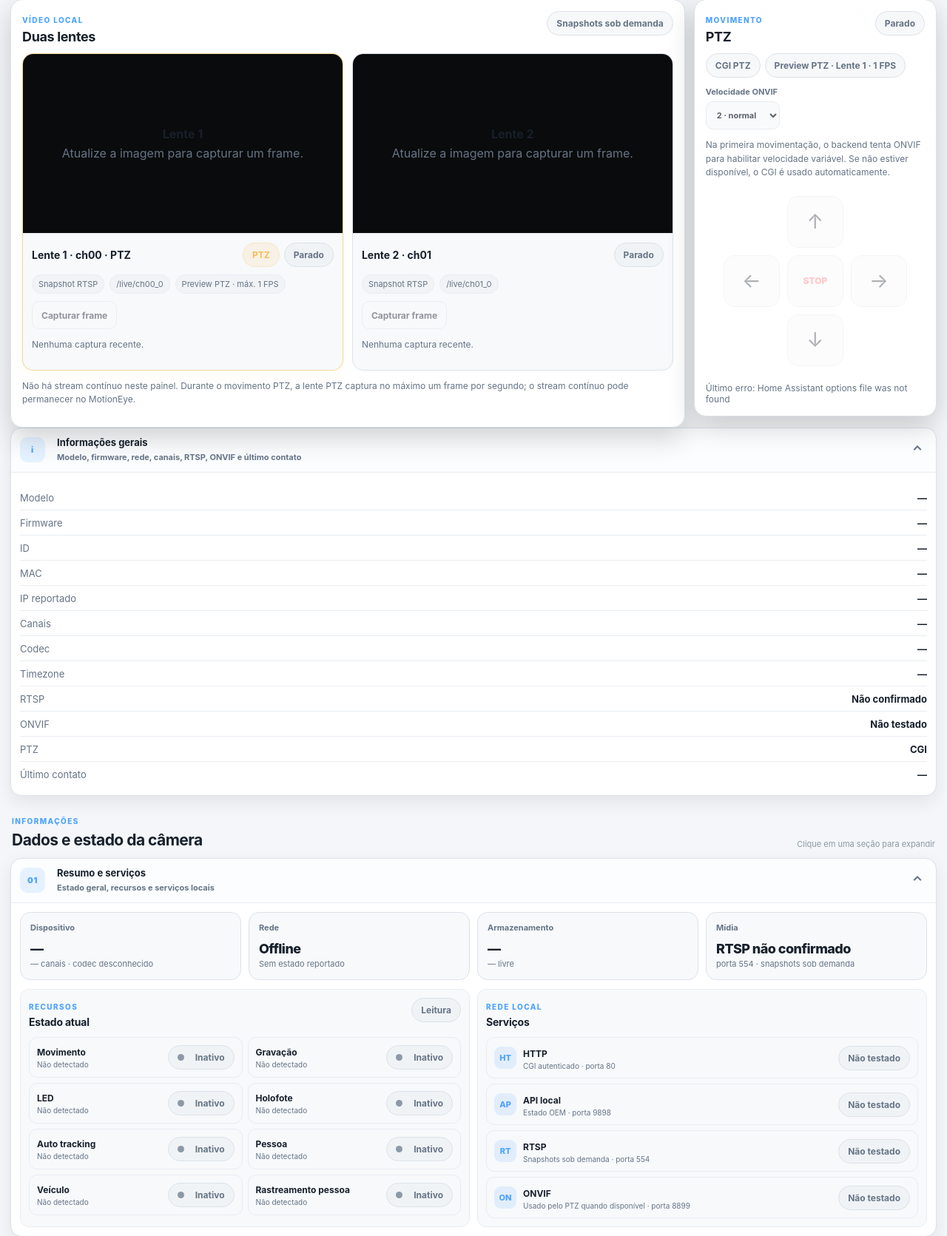
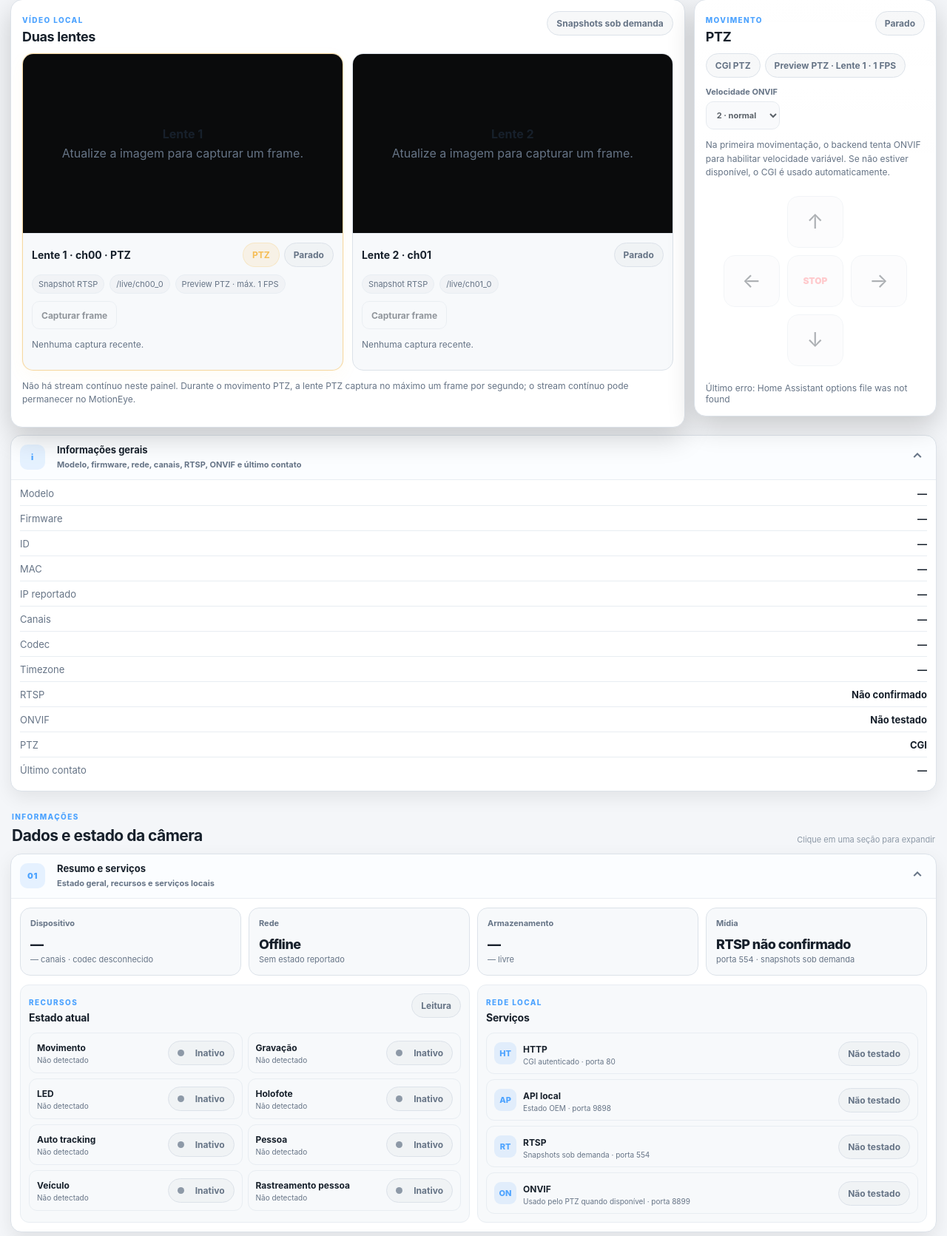
Before and after one commit to lucaslucian/ha-jooan-ptz, a Flask app: page / in a window 1280 px wide, after a click that opens the changed part. Shown: the part 201-1872 px from the top of the page at 74% size. Run offline with Flask 3, Linux system fonts and the light colour scheme.

Commit message:
Style collapsible general information

```diff
--- a/jooan_ptz/app/static/app.css
+++ b/jooan_ptz/app/static/app.css
@@ -127,7 +127,6 @@ button:focus-visible,select:focus-visible,summary:focus-visible{outline:2px soli
 .control-dashboard>.card{margin-bottom:0}
 .feeds-card{min-width:0}
 .ptz-card{min-width:0}
-.camera-info-card{grid-column:1/-1}
 .dual-feed-grid{display:grid;grid-template-columns:repeat(2,minmax(0,1fr));gap:12px}
 .feed-tile{
   min-width:0;border:1px solid var(--border);border-radius:15px;overflow:hidden;background:var(--panel-2);
@@ -169,11 +168,9 @@ button:focus-visible,select:focus-visible,summary:focus-visible{outline:2px soli
 .ptz-button.stop{font-size:12px;font-weight:900;color:var(--danger)}
 .command-state{min-height:20px;color:var(--muted);font-size:12px;margin-bottom:0}
 .info-list{display:grid;gap:9px;margin-top:14px}
-.camera-info-card .info-list{margin-top:0}
 .info-row{display:flex;justify-content:space-between;gap:18px;border-bottom:1px solid var(--border-soft);padding-bottom:8px;font-size:13px}
 .info-row:last-child{border-bottom:0}
 .info-row span{color:var(--muted)}
-.camera-info-card .info-row strong{max-width:62%;text-align:right;overflow-wrap:anywhere}
 .storage-hero{display:flex;align-items:end;justify-content:space-between;gap:12px;margin:6px 0 16px}
 .storage-hero .big{font-size:34px;font-weight:900;letter-spacing:-.04em}
 .progress{height:9px;border-radius:999px;background:var(--panel-3);overflow:hidden}
@@ -217,6 +214,10 @@ code{font-family:ui-monospace,SFMono-Regular,Menlo,Consolas,monospace;color:#b8d
 .primary-control-section .control-dashboard>.card{
   box-shadow:0 14px 36px rgba(0,0,0,.18)
 }
+.camera-info-collapse{margin-top:10px}
+.camera-info-collapse .accordion-body{padding-top:10px}
+.camera-info-collapse .info-list{margin-top:0}
+.camera-info-collapse .info-row strong{max-width:62%;text-align:right;overflow-wrap:anywhere}
 
 /* Compact read-only area below the primary controls */
 .secondary-information{margin-top:4px}
@@ -309,7 +310,6 @@ code{font-family:ui-monospace,SFMono-Regular,Menlo,Consolas,monospace;color:#b8d
   .status-banner{justify-self:start;max-width:none}
   .stat-grid{grid-template-columns:repeat(2,minmax(0,1fr))}
   .content-grid.two,.control-dashboard{grid-template-columns:1fr}
-  .camera-info-card{grid-column:auto}
   .setting-grid,.diagnostic-grid{grid-template-columns:repeat(2,minmax(0,1fr))}
   .section-heading,.secondary-heading{align-items:flex-start;flex-direction:column}
   .primary-actions{justify-content:flex-start}
```
